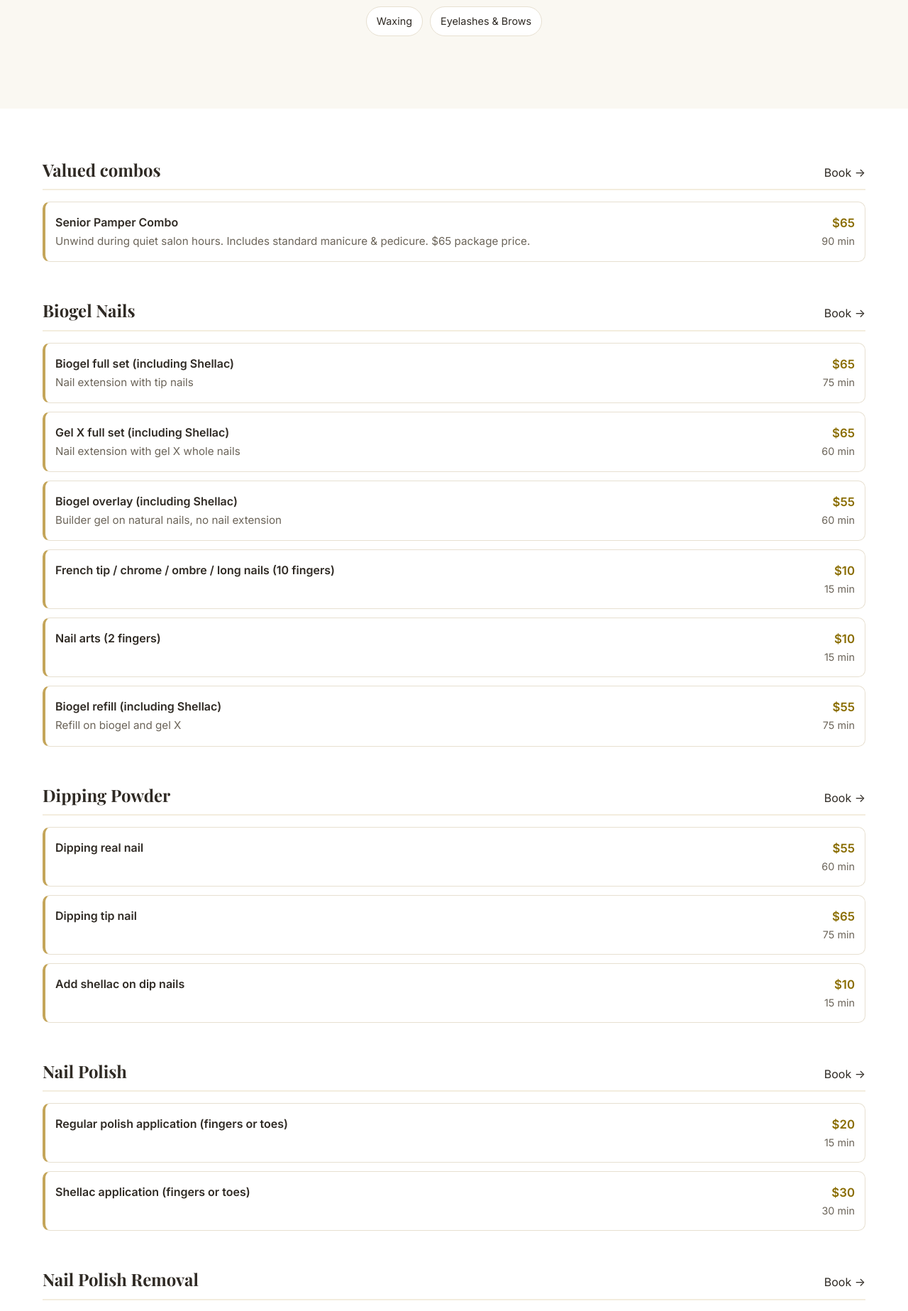
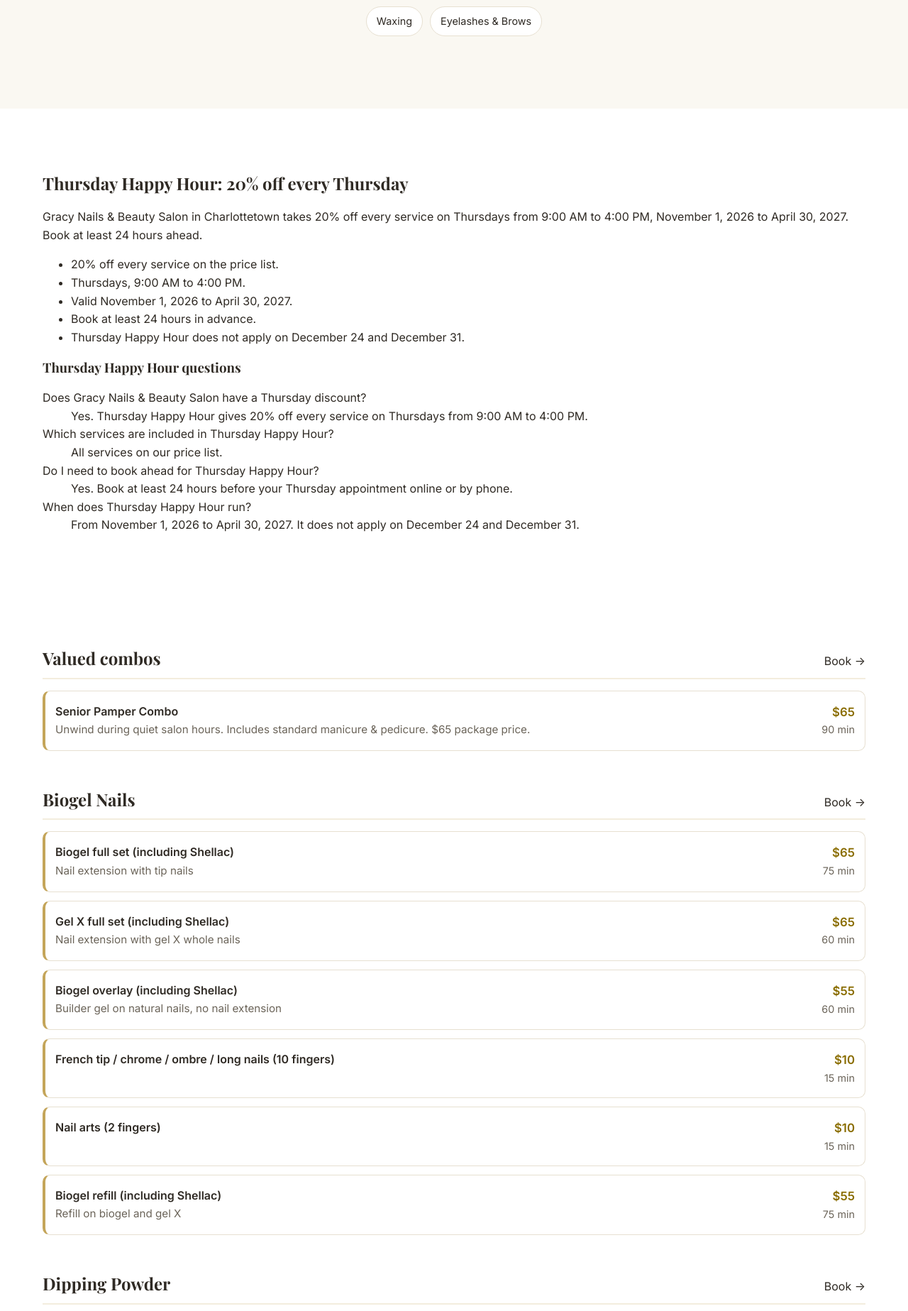
Before and after one commit to staas-io/ezsalon-gracynails-com, a web app: file docs/services/index.html in a window 1280 px wide. Shown: the part 357-2204 px from the top of the page at 71% size. Run offline with its HTML, style and script files only (its server is not run), Linux system fonts and the light colour scheme.

Commit message:
Happy Hour

```diff
--- a/docs/services/index.html
+++ b/docs/services/index.html
@@ -875,6 +875,61 @@
 					"item": "https://gracynails.com/services/"
 				}
 			]
+		},
+		{
+			"@type": "Offer",
+			"name": "Thursday Happy Hour",
+			"description": "Gracy Nails & Beauty Salon in Charlottetown takes 20% off every service on Thursdays from 9:00 AM to 4:00 PM, November 1, 2026 to April 30, 2027. Book at least 24 hours ahead. Thursday Happy Hour does not apply on December 24 and December 31.",
+			"url": "https://gracynails.com/booking/",
+			"category": "Discount",
+			"validFrom": "2026-11-01",
+			"validThrough": "2027-04-30",
+			"hoursAvailable": {
+				"@type": "OpeningHoursSpecification",
+				"dayOfWeek": "Thursday",
+				"opens": "09:00",
+				"closes": "16:00"
+			},
+			"seller": {
+				"@id": "https://gracynails.com/#salon"
+			}
+		},
+		{
+			"@type": "FAQPage",
+			"mainEntity": [
+				{
+					"@type": "Question",
+					"name": "Does Gracy Nails & Beauty Salon have a Thursday discount?",
+					"acceptedAnswer": {
+						"@type": "Answer",
+						"text": "Yes. Thursday Happy Hour gives 20% off every service on Thursdays from 9:00 AM to 4:00 PM."
+					}
+				},
+				{
+					"@type": "Question",
+					"name": "Which services are included in Thursday Happy Hour?",
+					"acceptedAnswer": {
+						"@type": "Answer",
+						"text": "All services on our price list."
+					}
+				},
+				{
+					"@type": "Question",
+					"name": "Do I need to book ahead for Thursday Happy Hour?",
+					"acceptedAnswer": {
+						"@type": "Answer",
+						"text": "Yes. Book at least 24 hours before your Thursday appointment online or by phone."
+					}
+				},
+				{
+					"@type": "Question",
+					"name": "When does Thursday Happy Hour run?",
+					"acceptedAnswer": {
+						"@type": "Answer",
+						"text": "From November 1, 2026 to April 30, 2027. It does not apply on December 24 and December 31."
+					}
+				}
+			]
 		}
 	]
 }
@@ -923,6 +978,32 @@
     </nav>
   </div>
 </section>
+
+<section class="section" id="happy-hour" aria-labelledby="happy-hour-title">
+  <div class="wrap">
+    <h2 id="happy-hour-title">Thursday Happy Hour: 20% off every Thursday</h2>
+    <p>Gracy Nails &amp; Beauty Salon in Charlottetown takes 20% off every service on Thursdays from 9:00 AM to 4:00 PM, November 1, 2026 to April 30, 2027. Book at least 24 hours ahead.</p>
+    <ul>
+      <li>20% off every service on the price list.</li>
+      <li>Thursdays, 9:00 AM to 4:00 PM.</li>
+      <li>Valid November 1, 2026 to April 30, 2027.</li>
+      <li>Book at least 24 hours in advance.</li>
+      <li>Thursday Happy Hour does not apply on December 24 and December 31.</li>
+    </ul>
+    <h3>Thursday Happy Hour questions</h3>
+    <dl>
+      <dt>Does Gracy Nails &amp; Beauty Salon have a Thursday discount?</dt>
+      <dd>Yes. Thursday Happy Hour gives 20% off every service on Thursdays from 9:00 AM to 4:00 PM.</dd>
+      <dt>Which services are included in Thursday Happy Hour?</dt>
+      <dd>All services on our price list.</dd>
+      <dt>Do I need to book ahead for Thursday Happy Hour?</dt>
+      <dd>Yes. Book at least 24 hours before your Thursday appointment online or by phone.</dd>
+      <dt>When does Thursday Happy Hour run?</dt>
+      <dd>From November 1, 2026 to April 30, 2027. It does not apply on December 24 and December 31.</dd>
+    </dl>
+  </div>
+</section>
+
 
 <section class="section">
   <div class="wrap">
--- a/src/pages/booking.html
+++ b/src/pages/booking.html
@@ -14,6 +14,8 @@ permalink: /booking/
     <p class="sub">Prefer to call? <a id="booking-phone" href="tel:9023306261">902-330-6261</a></p>
   </div>
 </section>
+
+{% include "happyhour.html" %}
 
 <section class="section">
   <div class="wrap">
--- a/src/pages/services.html
+++ b/src/pages/services.html
@@ -27,6 +27,8 @@ permalink: /services/
     </nav>
   </div>
 </section>
+
+{% include "happyhour.html" %}
 
 <section class="section">
   <div class="wrap">
```
Also changed, not shown: docs/booking/index.html (+81 -0 lines).
